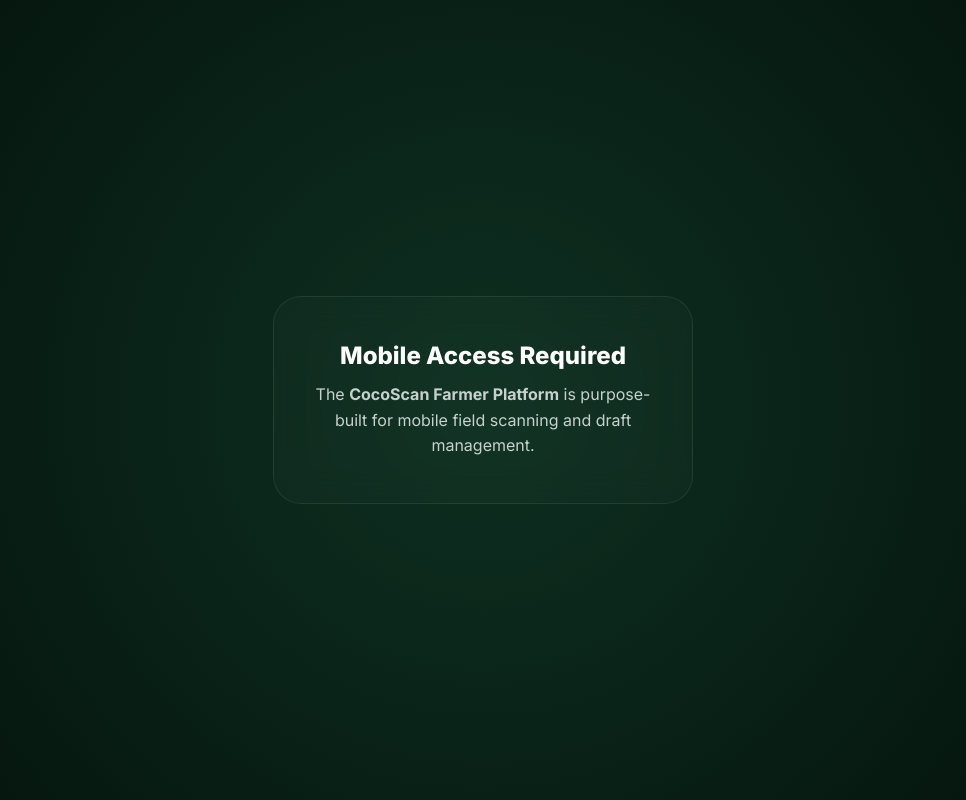
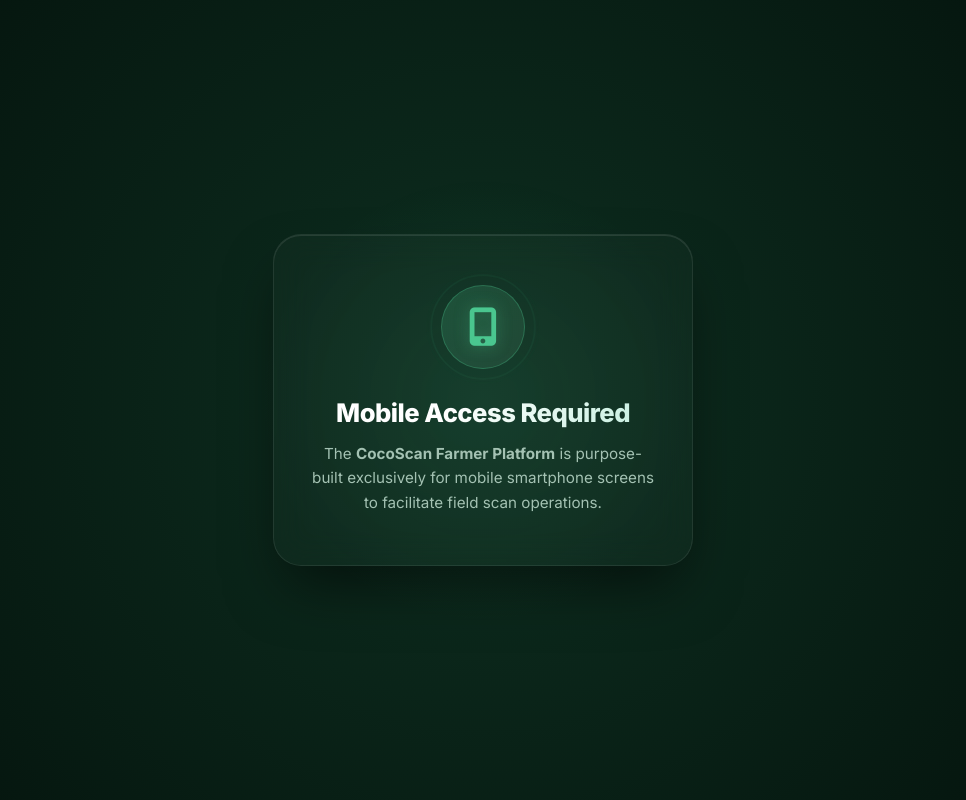
Before and after one commit to montesinesjuvy21-cpu/CocoScan, a Flask app: template templates/farmer_drafts.html in a window 1280 px wide. Shown: the whole page, without its empty margins (157-1123 px from the left). Run offline with Flask 3, Linux system fonts and the light colour scheme; the template is opened without the code that fills it, so the values that code supplies are empty; some libraries are stand-ins or nearby versions.

Commit message:
Improve drafts mobile notice

```diff
--- a/templates/farmer_drafts.html
+++ b/templates/farmer_drafts.html
@@ -29,35 +29,95 @@
             min-height: 100vh;
             overflow-x: hidden;
         }
+             /* --- DESKTOP RESTRICTION STYLING --- */
         .desktop-restriction-overlay {
             display: flex;
             flex-direction: column;
             align-items: center;
             justify-content: center;
             position: fixed;
-            inset: 0;
+            top: 0; left: 0; right: 0; bottom: 0;
             background: radial-gradient(circle at center, #0e3021 0%, #04120c 100%);
             color: #ffffff;
             z-index: 10000;
             padding: 24px;
             text-align: center;
+            overflow: hidden;
         }
+
         .desktop-card-prompt {
             background: rgba(255, 255, 255, 0.02);
             border: 1px solid rgba(255, 255, 255, 0.08);
             backdrop-filter: blur(16px);
-            padding: 44px 30px;
+            -webkit-backdrop-filter: blur(16px);
+            padding: 50px 35px;
             border-radius: 28px;
+            max-width: 420px;
             width: 100%;
-            max-width: 420px;
+            box-shadow: 0 30px 60px -15px rgba(0, 0, 0, 0.6),
+                        inset 0 1px 0 rgba(255, 255, 255, 0.1);
+            position: relative;
         }
+
+        .glow-effect {
+            position: absolute;
+            top: -20%; left: -20%; right: -20%; bottom: -20%;
+            background: radial-gradient(circle at center, rgba(74, 198, 143, 0.08) 0%, transparent 60%);
+            z-index: -1;
+            pointer-events: none;
+        }
+
+        .desktop-card-prompt .icon-pulse-container {
+            width: 84px;
+            height: 84px;
+            background: linear-gradient(135deg, rgba(74, 198, 143, 0.2) 0%, rgba(82, 130, 101, 0.2) 100%);
+            border-radius: 50%;
+            display: flex;
+            align-items: center;
+            justify-content: center;
+            margin: 0 auto 28px auto;
+            border: 1px solid rgba(74, 198, 143, 0.3);
+            position: relative;
+        }
+
+        .desktop-card-prompt i {
+            font-size: 2.4rem;
+            color: #4ac68f;
+            text-shadow: 0 0 15px rgba(74, 198, 143, 0.4);
+            z-index: 2;
+        }
+
+        .ripple-ring {
+            position: absolute;
+            top: 0; left: 0; right: 0; bottom: 0;
+            border-radius: 50%;
+            border: 1px solid rgba(74, 198, 143, 0.4);
+            animation: rippleEffect 2.5s infinite cubic-bezier(0.25, 0, 0, 1);
+            pointer-events: none;
+            z-index: 1;
+        }
+
+        .ring-2 { animation-delay: 0.8s; }
+
+        @keyframes rippleEffect {
+            0% { transform: scale(1); opacity: 0.8; }
+            100% { transform: scale(1.4); opacity: 0; }
+        }
+
         .desktop-card-prompt h2 {
-            font-size: 1.5rem;
-            margin-bottom: 12px;
+            font-size: 1.6rem;
             font-weight: 800;
+            margin-bottom: 14px;
+            letter-spacing: -0.5px;
+            background: linear-gradient(120deg, #ffffff 40%, #c3eede 100%);
+            -webkit-background-clip: text;
+            background-clip: text;
+            -webkit-text-fill-color: transparent;
         }
+
         .desktop-card-prompt p {
-            color: #c7d2cd;
+            font-size: 0.95rem;
+            color: #a4c2b3;
             line-height: 1.6;
         }
         .mobile-viewport-container {
@@ -149,10 +209,16 @@
     </style>
 </head>
 <body>
-    <div class="desktop-restriction-overlay">
+     <div class="desktop-restriction-overlay">
         <div class="desktop-card-prompt">
+            <div class="glow-effect"></div>
+            <div class="icon-pulse-container">
+                <div class="ripple-ring ring-1"></div>
+                <div class="ripple-ring ring-2"></div>
+                <i class="fa-solid fa-mobile-screen-button"></i>
+            </div>
             <h2>Mobile Access Required</h2>
-            <p>The <strong>CocoScan Farmer Platform</strong> is purpose-built for mobile field scanning and draft management.</p>
+            <p>The <strong>CocoScan Farmer Platform</strong> is purpose-built exclusively for mobile smartphone screens to facilitate field scan operations.</p>
         </div>
     </div>
 
```
